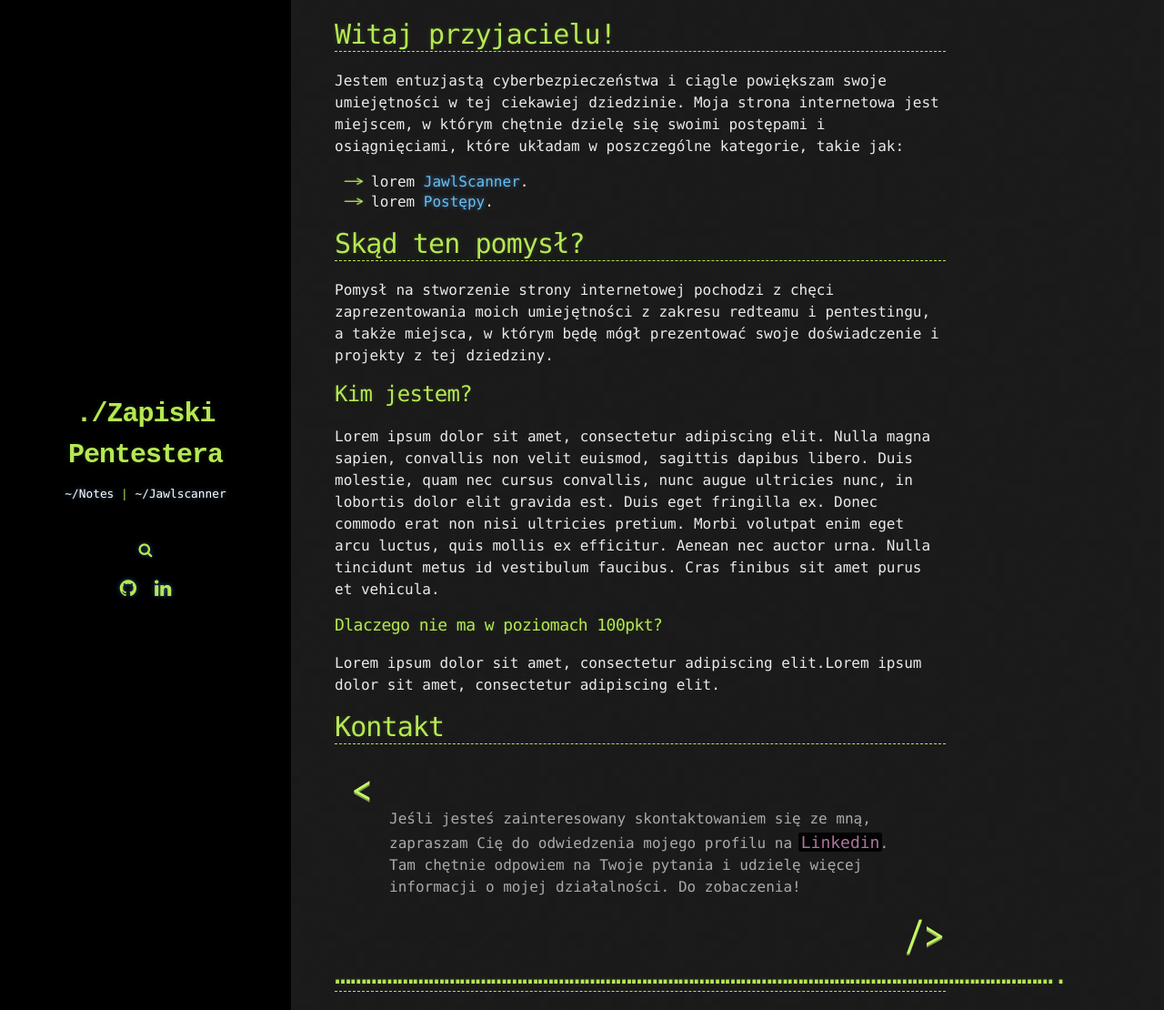
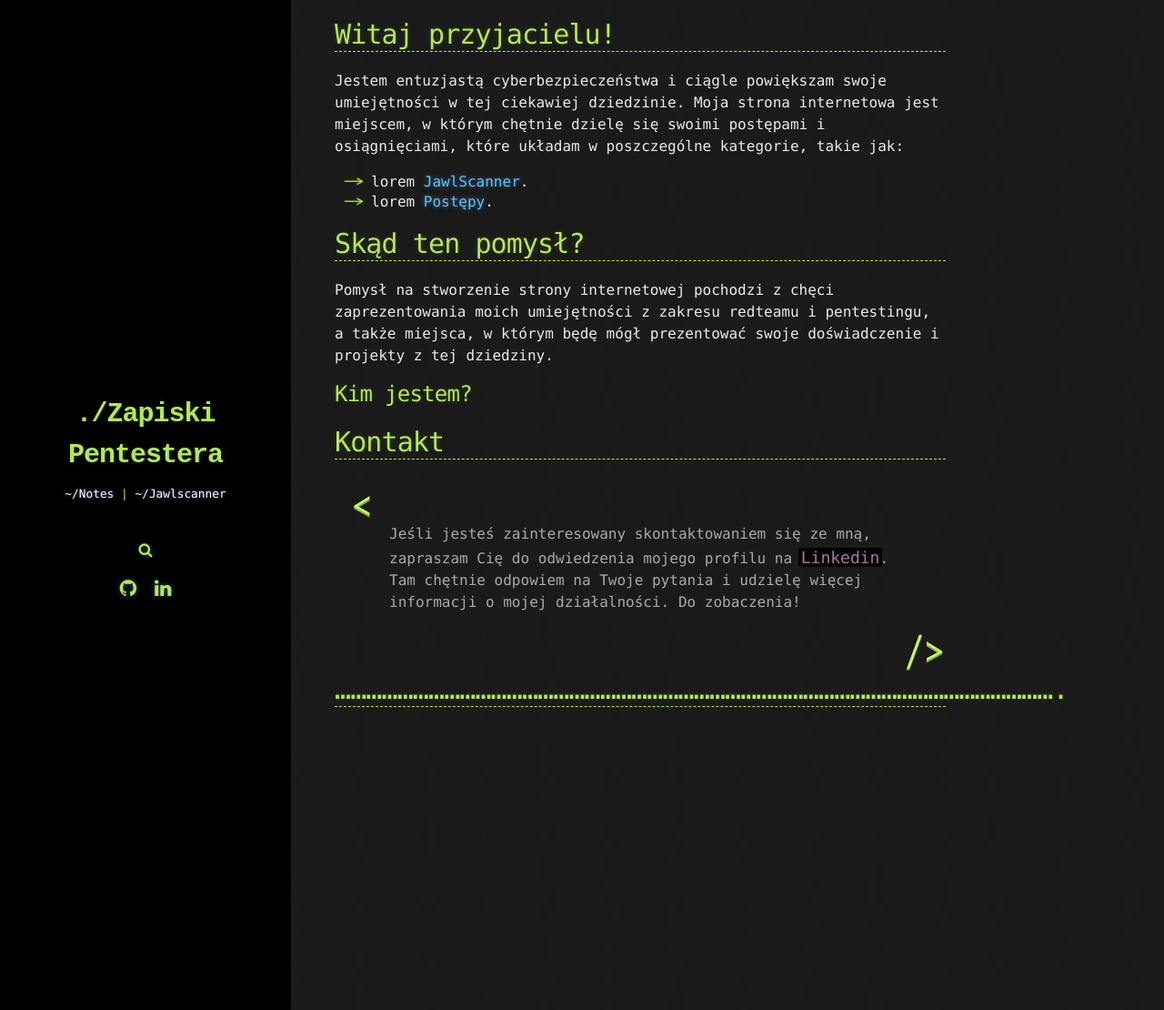
Before and after one commit to Cyberjali/Cyberjali.github.io, a Jekyll site: the page built from _pages/index.md, in a window 1280 px wide and 1110 px high. Shown: the whole window at 91% size. Built offline with Jekyll 4.4.1, drawn with Linux system fonts in a browser that asks for light colours; comment, search, counter and statistics services are not loaded.

Commit message:
Update index.md

```diff
--- a/_pages/index.md
+++ b/_pages/index.md
@@ -17,11 +17,8 @@ Pomysł na  stworzenie strony internetowej pochodzi z chęci zaprezentowania moi
 
 ## Kim jestem?
 
-Lorem ipsum dolor sit amet, consectetur adipiscing elit. Nulla magna sapien, convallis non velit euismod, sagittis dapibus libero. Duis molestie, quam nec cursus convallis, nunc augue ultricies nunc, in lobortis dolor elit gravida est. Duis eget fringilla ex. Donec commodo erat non nisi ultricies pretium. Morbi volutpat enim eget arcu luctus, quis mollis ex efficitur. Aenean nec auctor urna. Nulla tincidunt metus id vestibulum faucibus. Cras finibus sit amet purus et vehicula.
 
-### Dlaczego nie ma w poziomach 100pkt?
 
-Lorem ipsum dolor sit amet, consectetur adipiscing elit.Lorem ipsum dolor sit amet, consectetur adipiscing elit.
 
 # Kontakt
 
```
